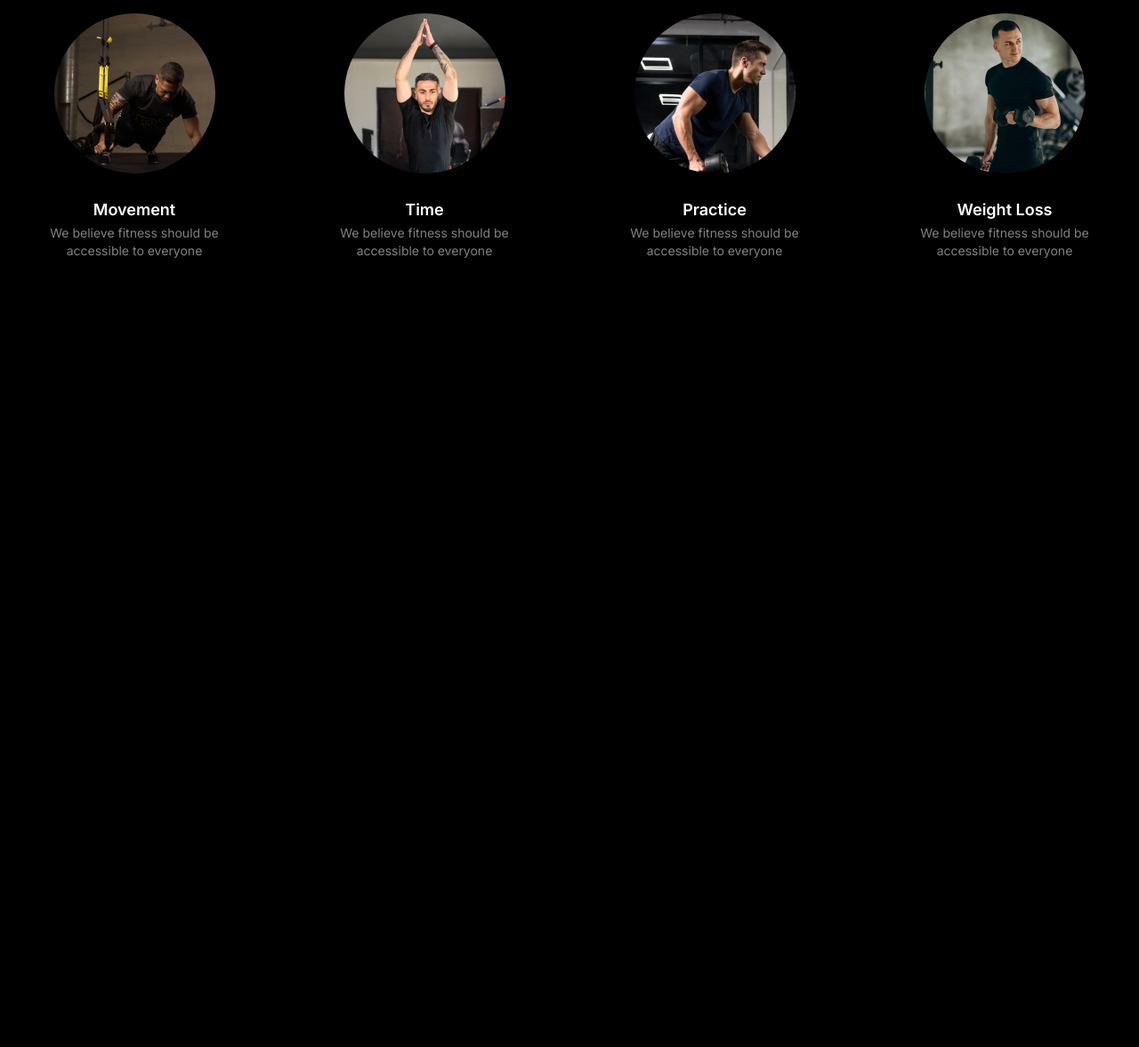
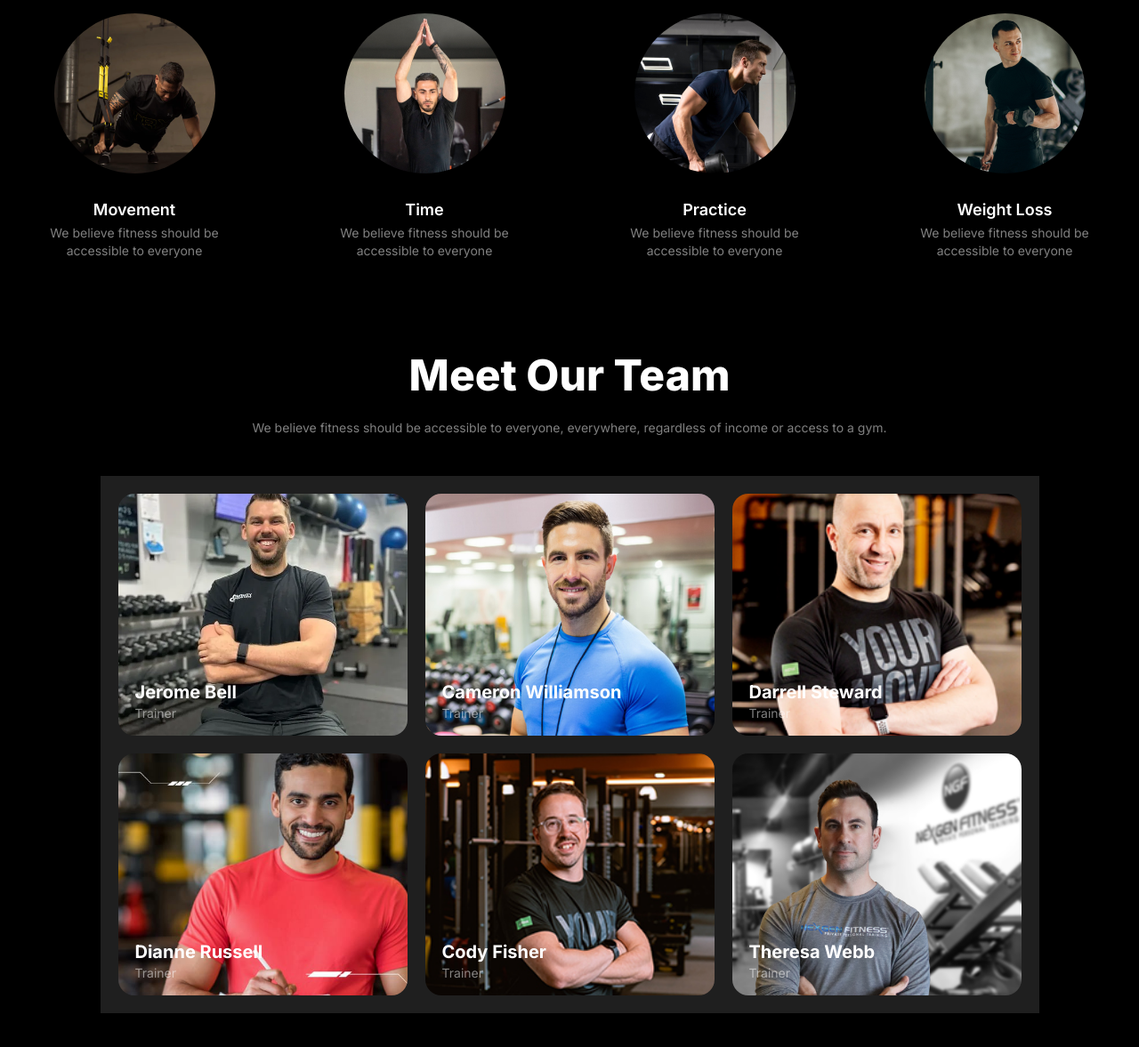
Before and after one commit to Coded-Adil/assignment102, a plain HTML site: page index.html in a window 1280 px wide. Shown: the part 1037-2214 px from the top of the page at 89% size. Before the commit the page ends 1337 px from the top, so only its background shows below. Drawn offline with Linux system fonts and the light colour scheme; a web font is replaced by a local one.

Commit message:
Added the teams section and made it responsive for large mobile devieces

```diff
--- a/index.html
+++ b/index.html
@@ -85,6 +85,39 @@
                 </div>
             </div>
         </section>
+        <!-- Teams section -->
+        <section class="teams display-flex">
+            <div class="teams-text display-flex">
+                <h4 class="section-title">Meet Our Team</h4>
+                <p class="section-description box-description">We believe fitness should be accessible to everyone, everywhere, regardless of income or access to a gym.</p>
+            </div>
+            <div class="teams-image">
+                <div id="bg-img-1" class="teams-item display-flex">
+                    <h5 class="teams-img-title">Jerome Bell</h5>
+                    <p id="job" class="image-description box-description">Trainer</p>
+                </div>
+                <div id="bg-img-2" class="teams-item display-flex">
+                    <h5 class="teams-img-title">Cameron Williamson</h5>
+                    <p id="job" class="image-description box-description">Trainer</p>
+                </div>
+                <div id="bg-img-3" class="teams-item display-flex">
+                    <h5 class="teams-img-title">Darrell Steward</h5>
+                    <p id="job" class="image-description box-description">Trainer</p>
+                </div>
+                <div id="bg-img-4" class="teams-item display-flex">
+                    <h5 class="teams-img-title">Dianne Russell</h5>
+                    <p id="job" class="image-description box-description">Trainer</p>
+                </div>
+                <div id="bg-img-5" class="teams-item display-flex">
+                    <h5 class="teams-img-title">Cody Fisher</h5>
+                    <p id="job" class="image-description box-description">Trainer</p>
+                </div>
+                <div id="bg-img-6" class="teams-item display-flex">
+                    <h5 class="teams-img-title">Theresa Webb</h5>
+                    <p id="job" class="image-description box-description">Trainer</p>
+                </div>
+            </div>
+        </section>
     </main>
     <footer>
 
--- a/styles/style.css
+++ b/styles/style.css
@@ -34,6 +34,12 @@ header {
 .bg-black{
     background-color: black;
     color: white;
+}
+
+
+
+section{
+    margin-bottom: 100px;
 }
 
 /* navbar style */
@@ -77,8 +83,6 @@ header {
     padding: 8px 20px;
     transition: 0.5s;
 }
-
-
 
 /* just a little animetion */
 .list-item:nth-child(1):hover~#span {
@@ -257,6 +261,75 @@ header {
     line-height: 20px;
 }
 
+/* team section */
+.teams{
+    flex-direction: column;
+    justify-content: center;
+    align-items: center;
+    gap: 58px;
+}
+
+
+.teams-text{
+    flex-direction: column;
+    text-align: center;
+    gap: 14px;
+}
+
+.teams-item{
+    width: 325px;
+    height: 272px;
+    border-radius: 18px;
+    flex-direction: column;
+    justify-content: end;
+    background-size: cover;
+    background-repeat: no-repeat;
+    background-attachment: inherit;
+    background-position: center;
+    gap: 2px;
+}
+
+.teams-image{
+    display: grid;
+    background-color: rgb(52 52 52 / 60%);
+    grid-template-columns: repeat(3, 1fr);
+    box-shadow: rgb(52 52 52 / 60%) 0px 0px 0px 20px;
+    gap: 20px;
+}
+
+#bg-img-1{
+    background-image: url(../images/trainer1.png);
+}
+#bg-img-2{
+    background-image: url(../images/trainer2.png);
+}
+#bg-img-3{
+    background-image: url(../images/trainer3.png);
+}
+#bg-img-4{
+    background-image: url(../images/trainer4.png);
+}
+#bg-img-5{
+    background-image: url(../images/trainer5.png);
+}
+#bg-img-6{
+    background-image: url(../images/trainer6.png);
+}
+
+.teams-img-title{
+    font-size: 1.25rem;
+    margin: 0px;
+    margin-left: 19px;
+}
+
+#job{
+    text-align: start;
+    margin-left: 19px;
+    margin-bottom: 15px;
+}
+
+
+
 /* Mobile responsive style */
 @media screen and (max-width: 576px) {
 
@@ -305,7 +378,7 @@ header {
         margin-top: 50px;
         width: 145px;
         height: 75px;
-        padding: 15px 10px;
+        padding: 15px 5px;
         margin-left: 185px;
     }
     .banner-box2{
@@ -327,5 +400,8 @@ header {
     .habit-image{
         flex-direction: column;
     }
-
+    /* teams section */
+    .teams-image{
+        grid-template-columns: repeat(1, 1fr);
+    }
 }
```
